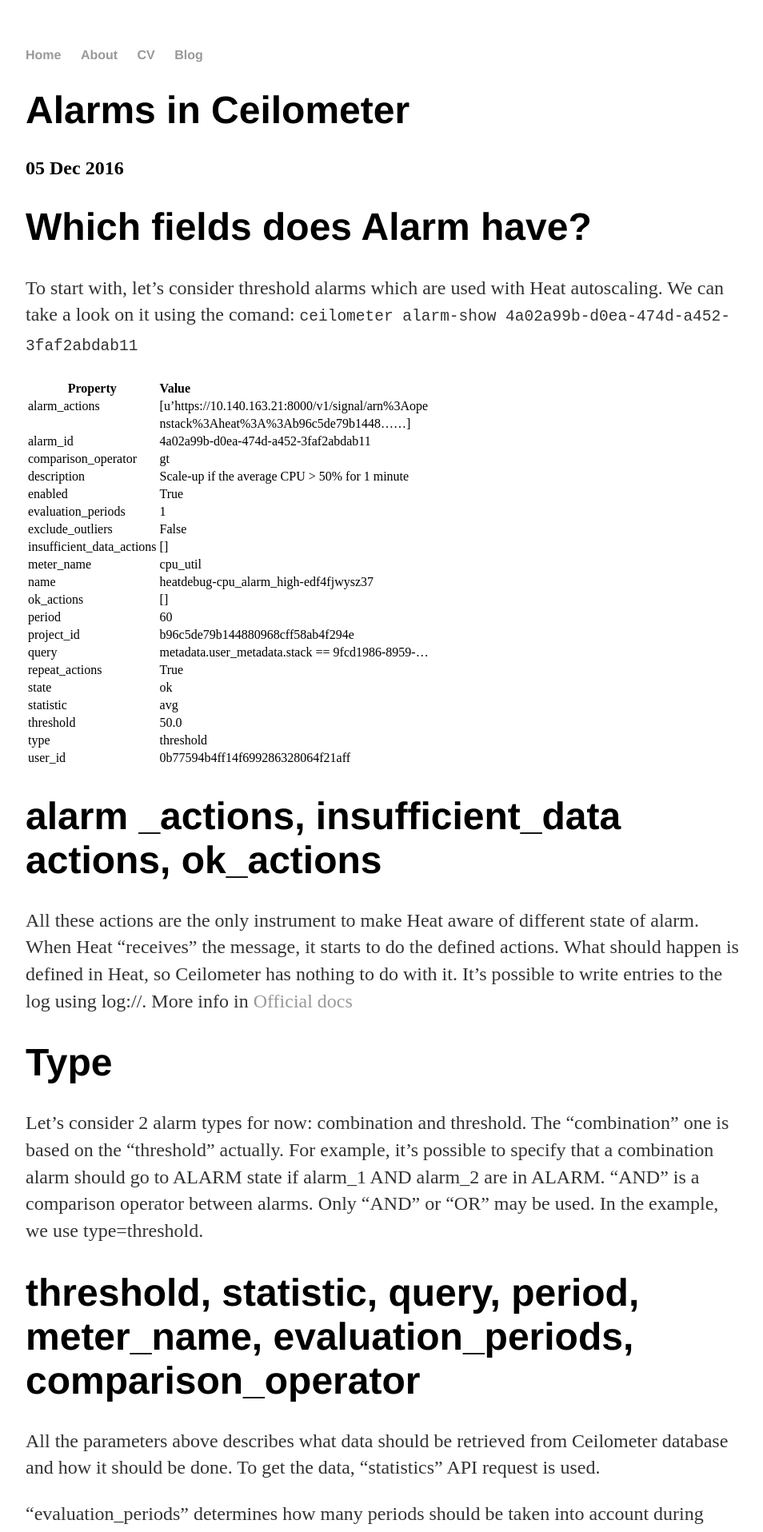
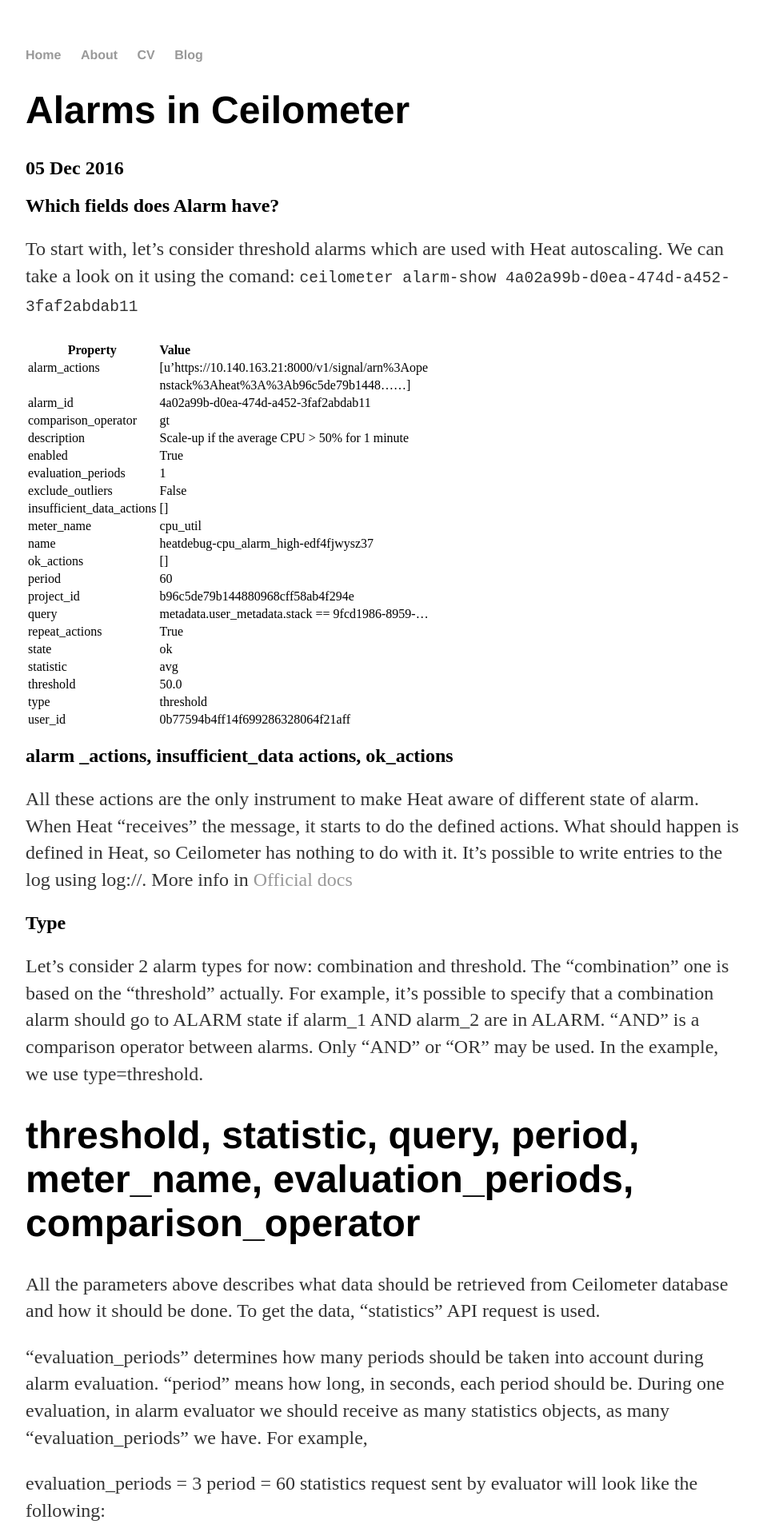
Before and after one commit to nshakhat/nshakhat.github.io, a Jekyll site: the page built from _posts/2016-12-5-alarms.md, in a window 1280 px wide. Shown: the top 1916 px of the page at 80% size, without its empty margins (160-1114 px from the left). Built offline with Jekyll 4.4.1, drawn with Linux system fonts in a browser that asks for light colours; comment, search, counter and statistics services are not loaded.

```diff
--- a/_posts/2016-12-5-alarms.md
+++ b/_posts/2016-12-5-alarms.md
@@ -4,7 +4,7 @@ title: "Alarms in Ceilometer"
 date: 2016-12-5
 ---
 
-<h1> Which fields does Alarm have? </h1>
+<h2> Which fields does Alarm have? </h2>
 To start with, let's consider threshold alarms which are used with Heat autoscaling.
 We can take a look on it using the comand:
 <code>
@@ -37,14 +37,14 @@ ceilometer alarm-show 4a02a99b-d0ea-474d-a452-3faf2abdab11
 
 
 
-<h1> alarm _actions, insufficient_data actions, ok_actions </h1>
+<h2> alarm _actions, insufficient_data actions, ok_actions </h2>
 
 <p> All these actions are the only instrument to make Heat aware of different state of alarm. When Heat “receives” the message, it starts to do the defined actions. What should happen is defined in Heat, so Ceilometer has nothing to do with it. It’s possible to write entries to the log using log://.
   More info in <a href="https://wiki.openstack.org/wiki/Ceilometer/Alerting#Alarm_Action_Endpoint_definition" title="Search">Official docs</a>
  </p>
 
 
-<h1> Type </h1>
+<h2> Type </h2>
 
 <p> Let’s consider 2 alarm types for now: combination and threshold. The “combination” one is based on the “threshold” actually.  For example, it’s possible to specify that a combination alarm should go to ALARM state if alarm_1 AND alarm_2 are in ALARM. “AND” is a comparison operator between alarms. Only “AND” or “OR” may be used.
     In the example, we use type=threshold.
```
